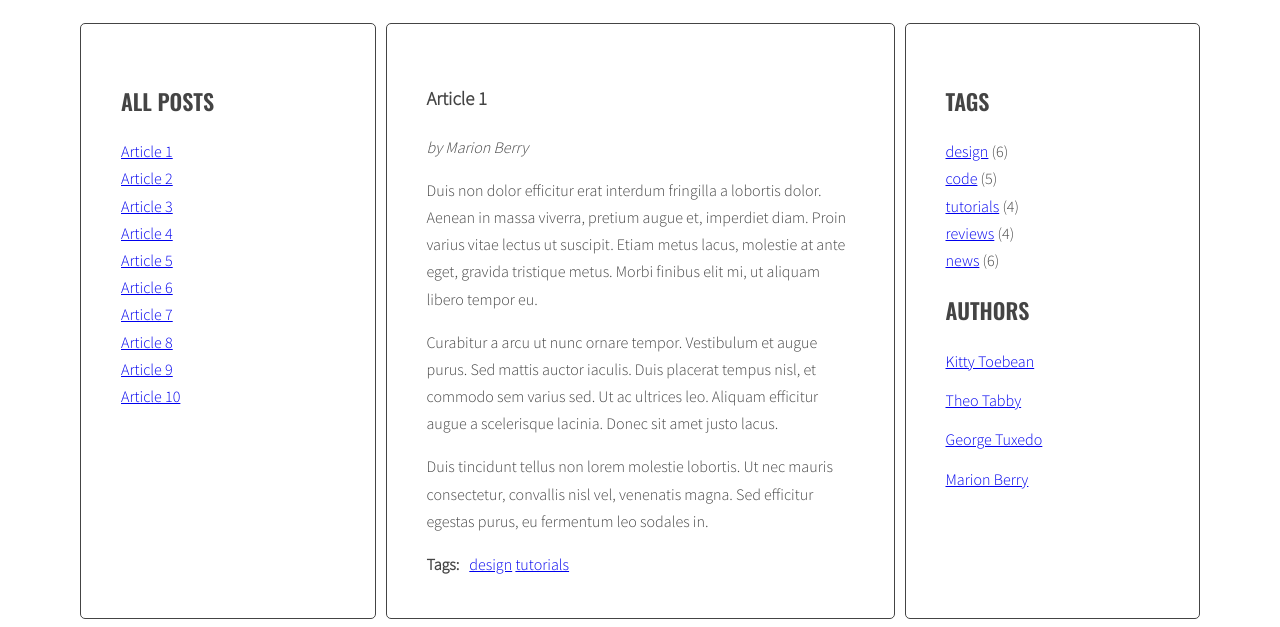
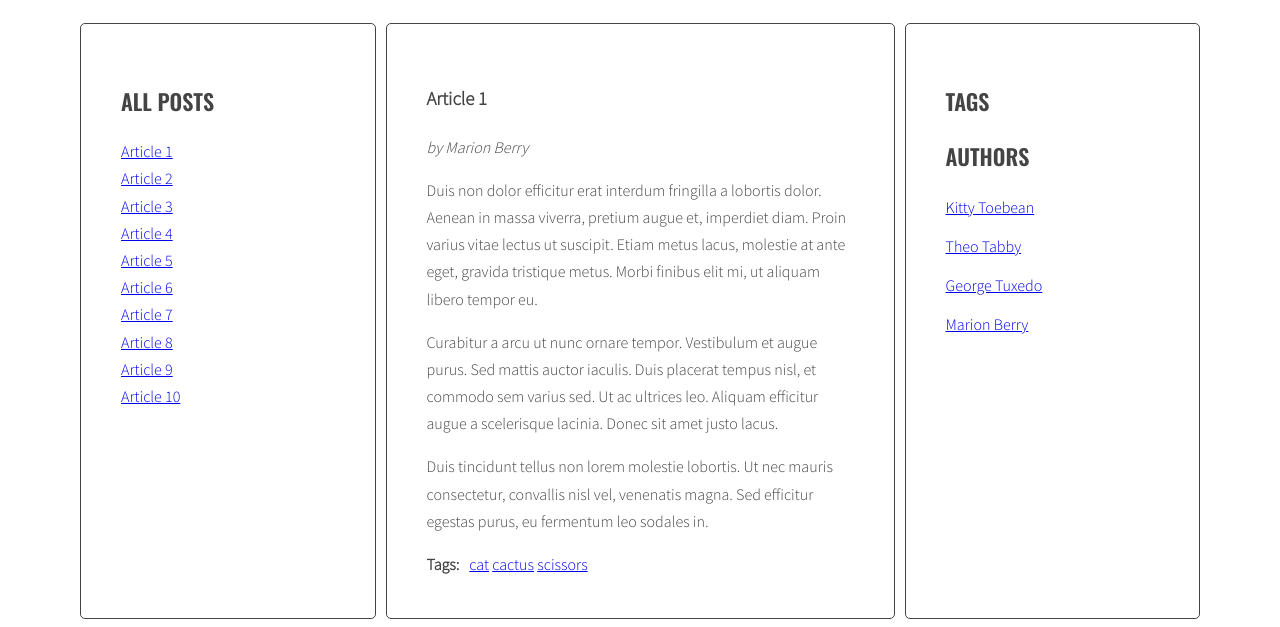
Before and after one commit to Ola-Cencora/javascript-blog, a website: page index.html in a window 1280 px wide. Shown: the part 220-847 px from the top of the page. Drawn offline with nearby package versions, Linux system fonts and the light colour scheme.

Commit message:
Add tags to articles

```diff
--- a/index.html
+++ b/index.html
@@ -18,7 +18,7 @@
               </ul>
             </aside>
             <section class="posts">
-              <article class="post active" id="article-1">
+              <article class="post active" id="article-1" data-tags="cat cactus scissors">
                 <h3 class="post-title">Article 1</h3>
                 <p class="post-author">by Marion Berry</p>
                 <div class="post-content">
@@ -29,12 +29,10 @@
                 <div class="post-tags">
                   <p><strong>Tags:</strong></p>
                   <ul class="list list-horizontal">
-                    <li><a href="#">design</a></li>
-                    <li><a href="#">tutorials</a></li>
                   </ul>
                 </div>
               </article>
-              <article class="post" id="article-2">
+              <article class="post" id="article-2" data-tags="cat parrot dog">
                 <h3 class="post-title">Article 2</h3>
                 <p class="post-author">by Theo Tabby</p>
                 <div class="post-content">
@@ -45,12 +43,10 @@
                 <div class="post-tags">
                   <p><strong>Tags:</strong></p>
                   <ul class="list list-horizontal">
-                    <li><a href="#">news</a></li>
-                    <li><a href="#">code</a></li>
                   </ul>
                 </div>
               </article>
-              <article class="post" id="article-3">
+              <article class="post" id="article-3" data-tags="cat home meal">
                 <h3 class="post-title">Article 3</h3>
                 <p class="post-author">by George Tuxedo</p>
                 <div class="post-content">
@@ -61,13 +57,10 @@
                 <div class="post-tags">
                   <p><strong>Tags:</strong></p>
                   <ul class="list list-horizontal">
-                    <li><a href="#">news</a></li>
-                    <li><a href="#">reviews</a></li>
-                    <li><a href="#">design</a></li>
                   </ul>
                 </div>
               </article>
-              <article class="post" id="article-4">
+              <article class="post" id="article-4" data-tags="plant cactus water">
                 <h3 class="post-title">Article 4</h3>
                 <p class="post-author">by Kitty Toebean</p>
                 <div class="post-content">
@@ -78,13 +71,10 @@
                 <div class="post-tags">
                   <p><strong>Tags:</strong></p>
                   <ul class="list list-horizontal">
-                    <li><a href="#">tutorials</a></li>
-                    <li><a href="#">code</a></li>
-                    <li><a href="#">design</a></li>
                   </ul>
                 </div>
               </article>
-              <article class="post" id="article-5">
+              <article class="post" id="article-5" data-tags="home coffe tea">
                 <h3 class="post-title">Article 5</h3>
                 <p class="post-author">by Marion Berry</p>
                 <div class="post-content">
@@ -95,12 +85,10 @@
                 <div class="post-tags">
                   <p><strong>Tags:</strong></p>
                   <ul class="list list-horizontal">
-                    <li><a href="#">design</a></li>
-                    <li><a href="#">reviews</a></li>
                   </ul>
                 </div>
               </article>
-              <article class="post" id="article-6">
+              <article class="post" id="article-6" data-tags="meal dog home">
                 <h3 class="post-title">Article 6</h3>
                 <p class="post-author">by George Tuxedo</p>
                 <div class="post-content">
@@ -111,12 +99,10 @@
                 <div class="post-tags">
                   <p><strong>Tags:</strong></p>
                   <ul class="list list-horizontal">
-                    <li><a href="#">reviews</a></li>
-                    <li><a href="#">code</a></li>
                   </ul>
                 </div>
               </article>
-              <article class="post" id="article-7">
+              <article class="post" id="article-7" data-tags="cactus pot soil">
                 <h3 class="post-title">Article 7</h3>
                 <p class="post-author">by Kitty Toebean</p>
                 <div class="post-content">
@@ -127,12 +113,10 @@
                 <div class="post-tags">
                   <p><strong>Tags:</strong></p>
                   <ul class="list list-horizontal">
-                    <li><a href="#">code</a></li>
-                    <li><a href="#">news</a></li>
                   </ul>
                 </div>
               </article>
-              <article class="post" id="article-8">
+              <article class="post" id="article-8" data-tags="cat walk toebean">
                 <h3 class="post-title">Article 8</h3>
                 <p class="post-author">by Theo Tabby</p>
                 <div class="post-content">
@@ -143,13 +127,10 @@
                 <div class="post-tags">
                   <p><strong>Tags:</strong></p>
                   <ul class="list list-horizontal">
-                    <li><a href="#">news</a></li>
-                    <li><a href="#">design</a></li>
-                    <li><a href="#">tutorials</a></li>
                   </ul>
                 </div>
               </article>
-              <article class="post" id="article-9">
+              <article class="post" id="article-9" data-tags="coffe mug tea">
                 <h3 class="post-title">Article 9</h3>
                 <p class="post-author">by Marion Berry</p>
                 <div class="post-content">
@@ -160,12 +141,10 @@
                 <div class="post-tags">
                   <p><strong>Tags:</strong></p>
                   <ul class="list list-horizontal">
-                    <li><a href="#">news</a></li>
-                    <li><a href="#">tutorials</a></li>
                   </ul>
                 </div>
               </article>
-              <article class="post" id="article-10">
+              <article class="post" id="article-10" data-tags="glass mug home">
                 <h3 class="post-title">Article 10</h3>
                 <p class="post-author">by George Tuxedo</p>
                 <div class="post-content">
@@ -176,10 +155,6 @@
                 <div class="post-tags">
                   <p><strong>Tags:</strong></p>
                   <ul class="list list-horizontal">
-                    <li><a href="#">code</a></li>
-                    <li><a href="#">design</a></li>
-                    <li><a href="#">news</a></li>
-                    <li><a href="#">reviews</a></li>
                   </ul>
                 </div>
               </article>
@@ -187,11 +162,6 @@
             <aside class="sidebar">
               <h2 class="section-title">Tags</h2>
               <ul class="list tags">
-                <li><a href="#">design</a> <span>(6)</span></li>
-                <li><a href="#">code</a> <span>(5)</span></li>
-                <li><a href="#">tutorials</a> <span>(4)</span></li>
-                <li><a href="#">reviews</a> <span>(4)</span></li>
-                <li><a href="#">news</a> <span>(6)</span></li>
               </ul>
               <h2 class="section-title">Authors</h2>
               <ul class="list authors">
--- a/js/script.js
+++ b/js/script.js
@@ -41,7 +41,8 @@
   /* GENERATE TITLE LIST */
   const optArticleSelector = '.post',
     optTitleSelector = '.post-title',
-    optTitleListSelector = '.titles';
+    optTitleListSelector = '.titles',
+    optArticleTagsSelector = '.post-tags .list';
 
   function generateTitleLinks(){
 
@@ -86,4 +87,51 @@
 
   generateTitleLinks();
 
+  /* [DONE] GENERATE TAGS FOR EVERY ARTICLE */
+  function generateTags(){
+
+    /* [DONE] find all articles */
+    const articles = document.querySelectorAll(optArticleSelector);
+
+    /* [DONE] START LOOP: for every article: */
+    for(let article of articles){
+
+      /* [DONE] find tags wrapper */
+      const tagsWrapper = article.querySelector(optArticleTagsSelector);
+      console.log('tags wrapper: ', tagsWrapper);
+
+      /* [DONE] make html variable with empty string */
+      let html = '';
+
+      /* [DONE] get tags from data-tags attribute */
+      const articleTags = article.getAttribute('data-tags');
+      console.log('tags: ', articleTags);
+
+      /* [DONE] split tags into array */
+      const articleTagsArray = articleTags.split(' ');
+      console.log('tags array: ', articleTagsArray);
+
+      /* [DONE] START LOOP: for each tag */
+      for(let tag of articleTagsArray){
+        console.log('tag: ', tag);
+
+        /* [DONE] generate HTML of the link */
+       const linkHTML = '<li><a href="#tag-' + tag + '"><span>' + tag + '</span></a></li>&nbsp;';
+       console.log('link: ', linkHTML);
+
+        /* [DONE] add generated code to html variable */
+        html = html + linkHTML;
+        console.log('html: ', html);
+
+      /* [DONE] END LOOP: for each tag */
+      }
+
+      /* [DONE] insert HTML of all the links into the tags wrapper */
+      tagsWrapper.innerHTML = html;
+
+    /* [DONE] END LOOP: for every article: */
+    }
+  }
+
+  generateTags();
 }
```
